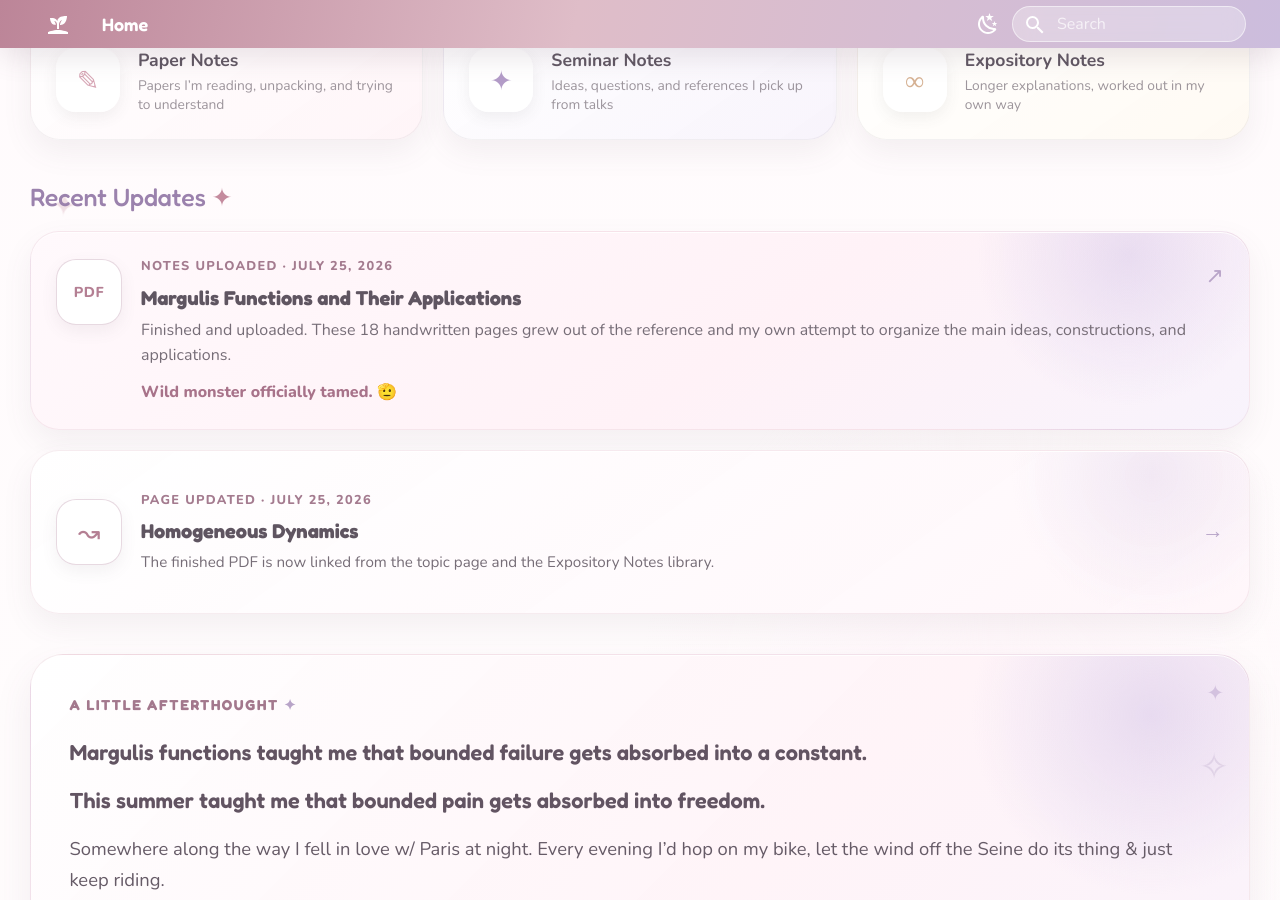
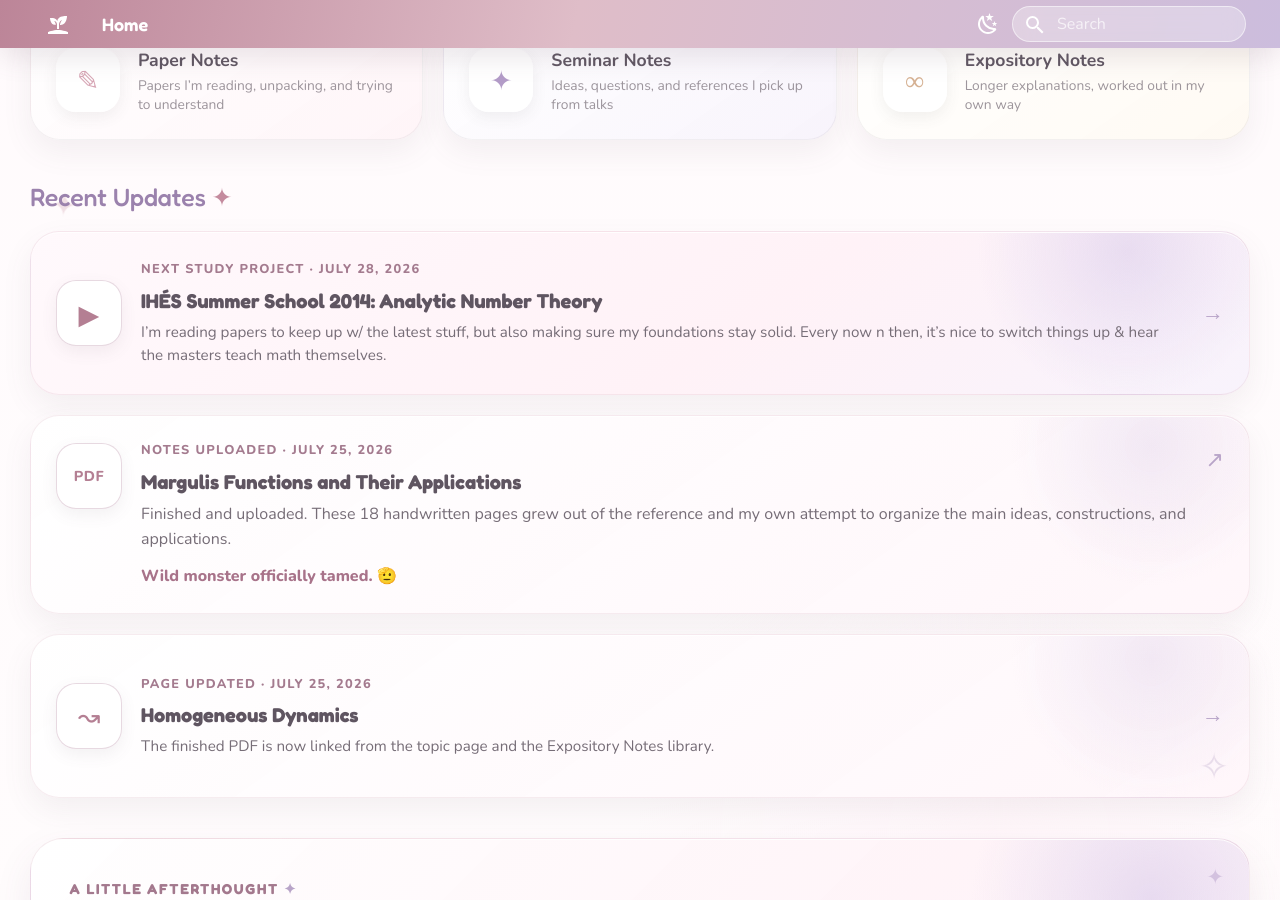
Before and after one commit to yanyanwang-math/yanyanwang-math.github.io, an MkDocs documentation site: the page built from docs/index.md, in a window 1280 px wide and 900 px high, scrolled down 1478 px. Built offline with MkDocs 1.6.1 and Material for MkDocs 9.7.7, drawn with Linux system fonts in a browser that asks for light colours.

Commit message:
Add files via upload

```diff
--- a/docs/index.md
+++ b/docs/index.md
@@ -144,7 +144,18 @@ hide:
   </h2>
 
   <div class="recent-updates">
-    <a class="recent-update featured-update reading-story"
+    <a class="recent-update featured-update course-update"
+       href="analytic-number-theory/ihes-summer-school-2014/">
+      <div class="update-icon">▶</div>
+      <div class="update-copy">
+        <div class="update-meta">NEXT STUDY PROJECT · JULY 28, 2026</div>
+        <strong>IHÉS Summer School 2014: Analytic Number Theory</strong>
+        <p>I’m reading papers to keep up w/ the latest stuff, but also making sure my foundations stay solid. Every now n then, it’s nice to switch things up &amp; hear the masters teach math themselves.</p>
+      </div>
+      <span class="update-arrow">→</span>
+    </a>
+
+    <a class="recent-update reading-story"
        href="assets/notes/margulis-functions-and-their-applications.pdf"
        target="_blank" rel="noopener">
       <div class="update-icon">PDF</div>
```
